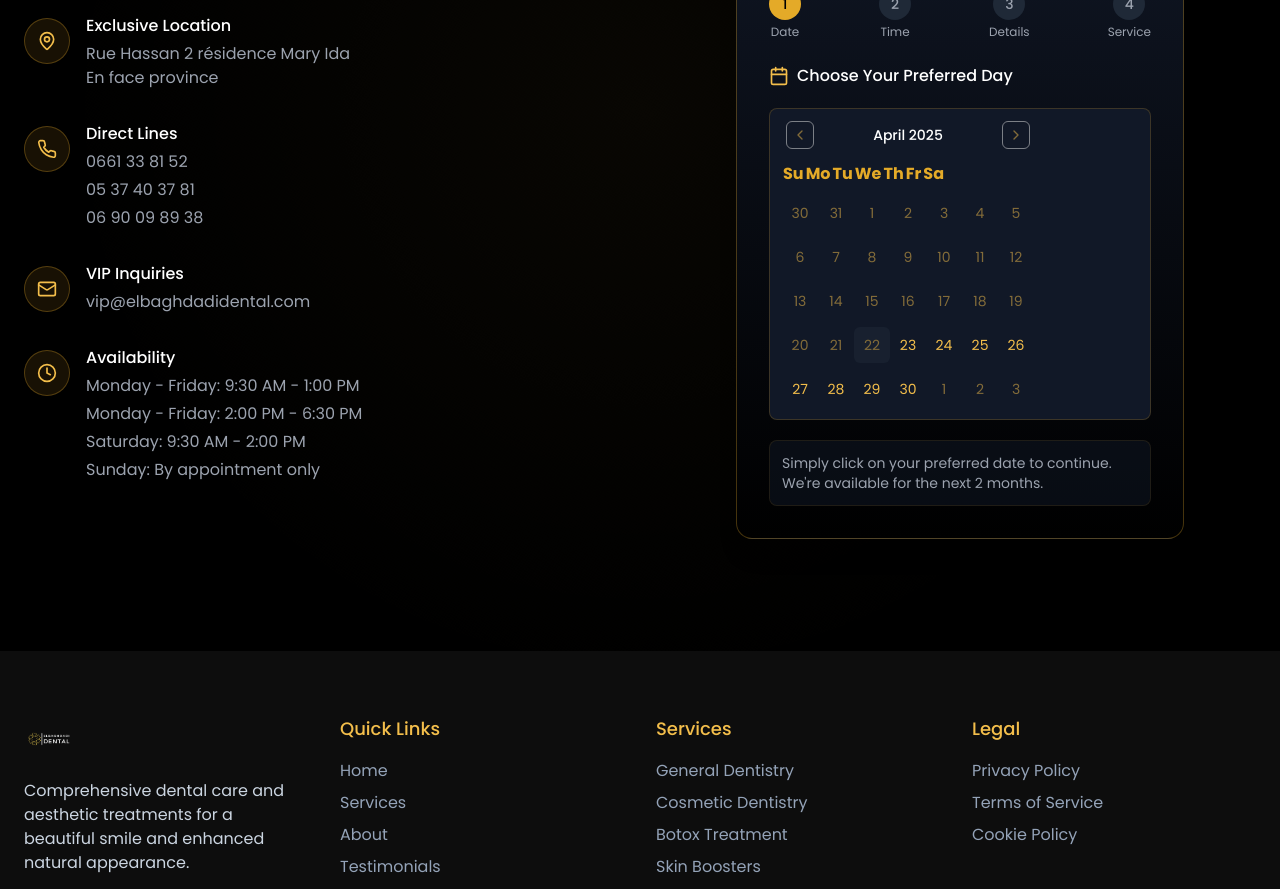
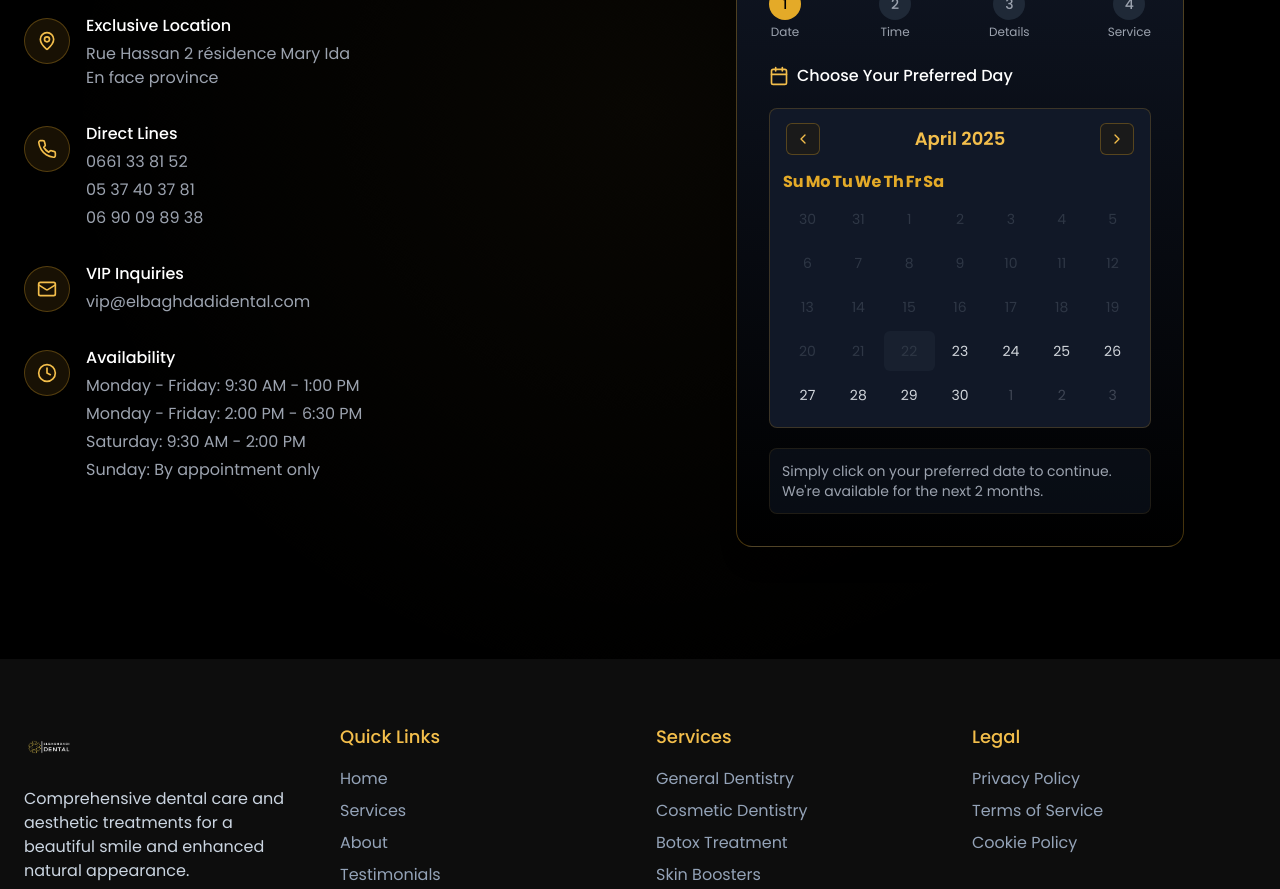
Before and after one commit to Uzihttps/elbaghdadi-dental, a React (Vite) app: page / in a window 1280 px wide. Shown: the part 3920-4809 px from the top of the page. Built offline with nearby package versions, Linux system fonts and the light colour scheme.

Commit message:
Refactor: Improve aesthetic design and layout
The AI updated the website's design to be more aesthetically pleasing and improved the layout to fit the content within its containers.

```diff
--- a/src/components/ui/calendar.tsx
+++ b/src/components/ui/calendar.tsx
@@ -25,7 +25,7 @@ function Calendar({
   const formatters = language === 'fr' ? {
     formatWeekdayName: (weekday: Date) => {
       const day = weekday.getDay();
-      const frenchDays = ['di', 'lu', 'ma', 'me', 'je', 've', 'sa'];
+      const frenchDays = ['dimanche', 'lundi', 'mardi', 'mercredi', 'jeudi', 'vendredi', 'samedi'];
       return frenchDays[day];
     }
   } : undefined;
@@ -33,40 +33,36 @@ function Calendar({
   return (
     <DayPicker
       showOutsideDays={showOutsideDays}
-      className={cn("p-3 pointer-events-auto", className)}
+      className={cn("p-4 pointer-events-auto w-full", className)}
       locale={locale}
       formatters={formatters}
       classNames={{
-        months: "flex flex-col sm:flex-row space-y-4 sm:space-x-4 sm:space-y-0",
-        month: "space-y-4",
-        caption: "flex justify-center pt-1 relative items-center",
-        caption_label: "text-sm font-medium",
+        months: "flex flex-col sm:flex-row space-y-4 sm:space-x-4 sm:space-y-0 w-full",
+        month: "space-y-4 w-full",
+        caption: "flex justify-center pt-1 relative items-center mb-4",
+        caption_label: "text-lg font-semibold text-gold-400",
         nav: "space-x-1 flex items-center",
         nav_button: cn(
           buttonVariants({ variant: "outline" }),
-          "h-7 w-7 bg-transparent p-0 opacity-50 hover:opacity-100"
+          "h-8 w-8 bg-charcoal-800 border-gold-500/30 text-gold-400 hover:bg-gold-500/10 hover:text-gold-300 hover:border-gold-500/50 transition-all duration-300"
         ),
         nav_button_previous: "absolute left-1",
         nav_button_next: "absolute right-1",
         table: "w-full border-collapse space-y-1",
-        head_row: "flex",
-        head_cell:
-          "text-muted-foreground rounded-md w-9 font-normal text-[0.8rem]",
-        row: "flex w-full mt-2",
-        cell: "h-9 w-9 text-center text-sm p-0 relative [&:has([aria-selected].day-range-end)]:rounded-r-md [&:has([aria-selected].day-outside)]:bg-accent/50 [&:has([aria-selected])]:bg-accent first:[&:has([aria-selected])]:rounded-l-md last:[&:has([aria-selected])]:rounded-r-md focus-within:relative focus-within:z-20",
+        head_row: "flex w-full",
+        head_cell: "text-gold-300 rounded-md w-full flex-1 font-medium text-sm text-center py-2",
+        row: "flex w-full mt-1",
+        cell: "flex-1 h-10 text-center text-sm p-0 relative [&:has([aria-selected].day-range-end)]:rounded-r-md [&:has([aria-selected].day-outside)]:bg-gold-500/10 [&:has([aria-selected])]:bg-gold-500/20 first:[&:has([aria-selected])]:rounded-l-md last:[&:has([aria-selected])]:rounded-r-md focus-within:relative focus-within:z-20",
         day: cn(
           buttonVariants({ variant: "ghost" }),
-          "h-9 w-9 p-0 font-normal aria-selected:opacity-100"
+          "h-10 w-full p-0 font-normal text-gray-300 hover:bg-gold-500/10 hover:text-gold-300 transition-all duration-200"
         ),
         day_range_end: "day-range-end",
-        day_selected:
-          "bg-primary text-primary-foreground hover:bg-primary hover:text-primary-foreground focus:bg-primary focus:text-primary-foreground",
-        day_today: "bg-accent text-accent-foreground",
-        day_outside:
-          "day-outside text-muted-foreground opacity-50 aria-selected:bg-accent/50 aria-selected:text-muted-foreground aria-selected:opacity-30",
-        day_disabled: "text-muted-foreground opacity-50",
-        day_range_middle:
-          "aria-selected:bg-accent aria-selected:text-accent-foreground",
+        day_selected: "bg-gold-500 text-black hover:bg-gold-600 hover:text-black focus:bg-gold-500 focus:text-black font-semibold shadow-lg",
+        day_today: "bg-charcoal-700 text-gold-400 border border-gold-500/30 font-medium",
+        day_outside: "day-outside text-gray-500 opacity-50 hover:bg-gold-500/5 hover:text-gray-400",
+        day_disabled: "text-gray-600 opacity-30 cursor-not-allowed hover:bg-transparent",
+        day_range_middle: "aria-selected:bg-gold-500/20 aria-selected:text-gold-300",
         day_hidden: "invisible",
         ...classNames,
       }}
```
